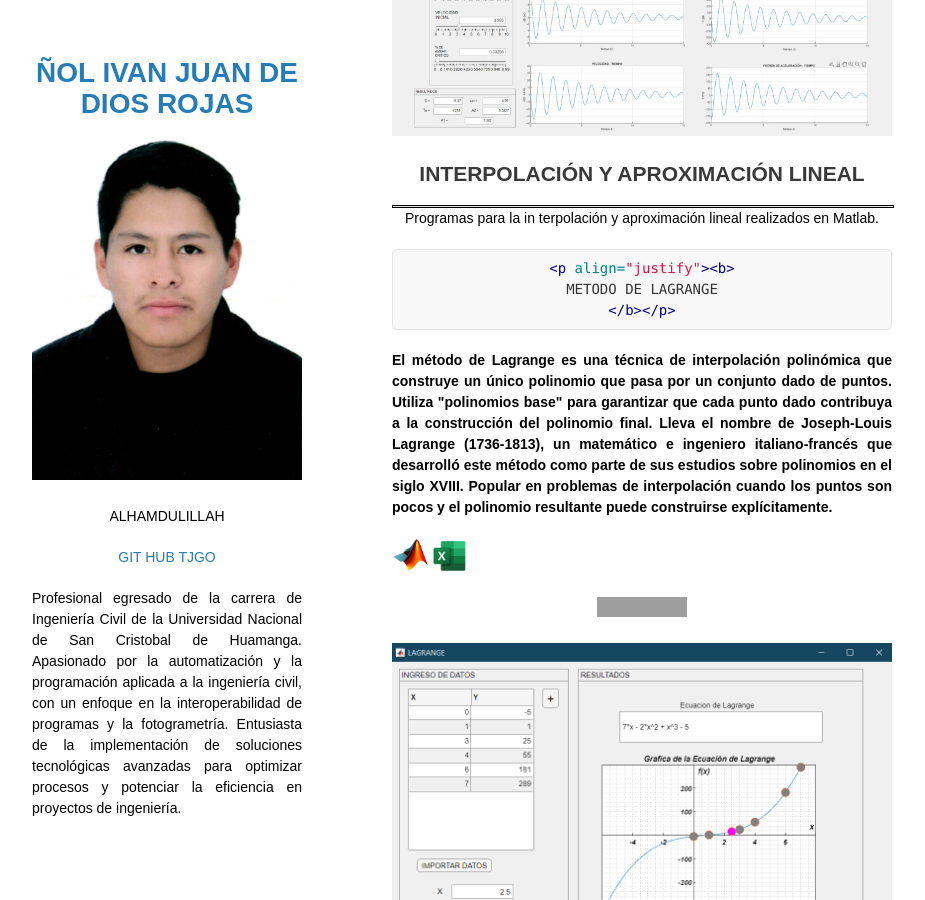
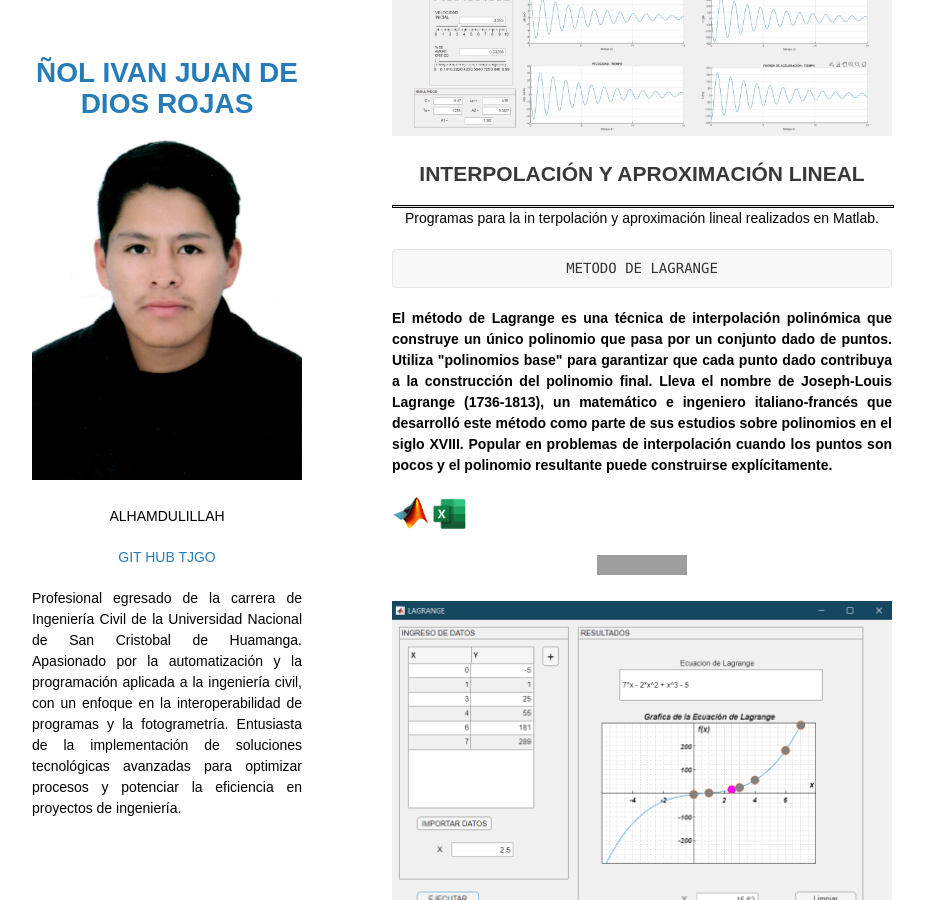
Before and after one commit to TJGO-JDD/TJGO-JDD.github.io, a Jekyll site: the page built from index.md, in a window 1280 px wide and 900 px high, scrolled down 1228 px. Shown: the whole window, without its empty margins (178-1103 px from the left). Built offline with Jekyll 4.4.1, drawn with Linux system fonts in a browser that asks for light colours; our own code applies the rules of GitHub Pages for plain Markdown files; grey boxes are pictures that could not be loaded.

Commit message:
Update index.md

````diff
--- a/index.md
+++ b/index.md
@@ -93,9 +93,7 @@ Graficas de representación para un sistema de grado de libertad interactivo usa
 Programas para la in terpolación y aproximación lineal realizados en Matlab.
 
 ```markdown
-<p align="justify"><b>
 METODO DE LAGRANGE
-</b></p>
 ```
 
 <p align="justify"><b>
````
